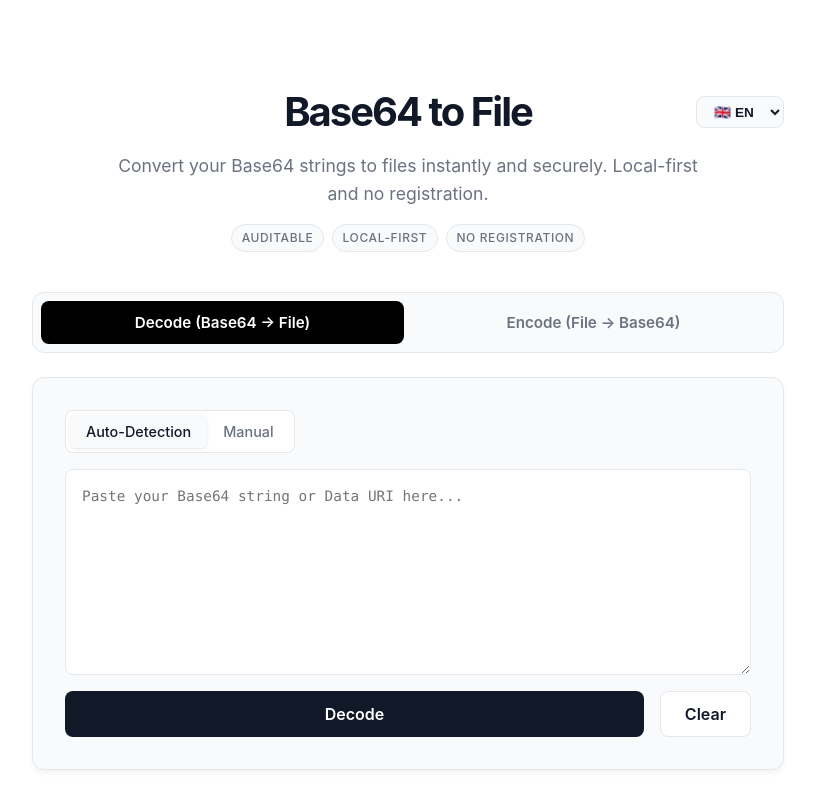
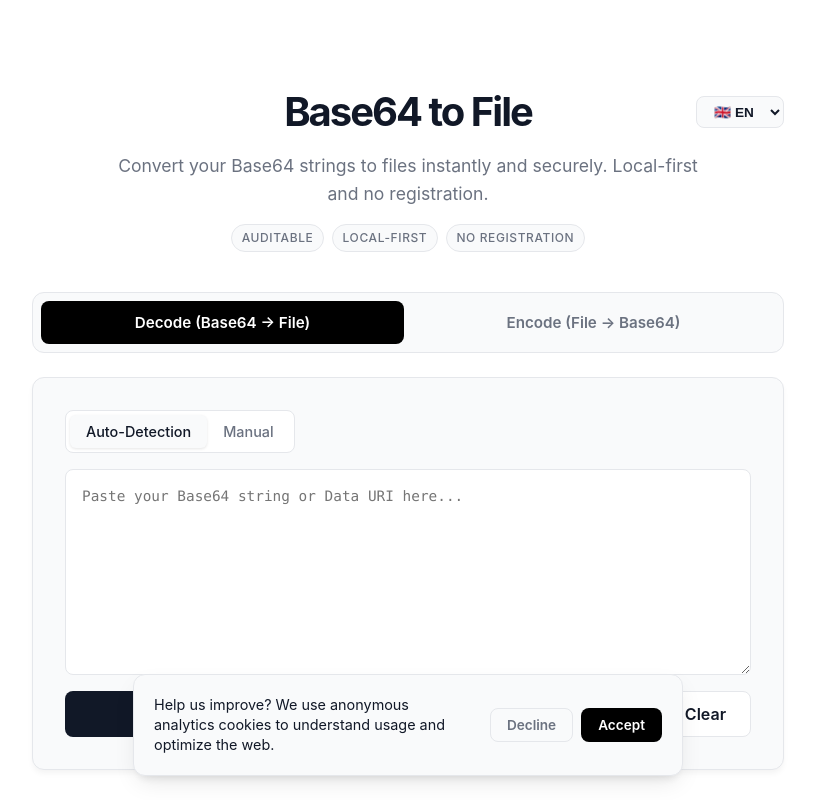
Before and after one commit to jnfire/base64-to-file, a Vue app: page / in a window 1280 px wide. Shown: the top 800 px of the page, without its empty margins (232-1047 px from the left). Built offline with nearby package versions, Linux system fonts and the light colour scheme.

Commit message:
feat: implement cookie consent banner with analytics integration

```diff
--- a/src/App.vue
+++ b/src/App.vue
@@ -6,8 +6,15 @@ import FileResult from './components/FileResult.vue';
 import EncoderInput from './components/EncoderInput.vue';
 import EncoderResult from './components/EncoderResult.vue';
 import AppFooter from './components/AppFooter.vue';
+import CookieBanner from './components/CookieBanner.vue';
 import { useBase64Converter } from './composables/useBase64Converter';
 import { useFileEncoder } from './composables/useFileEncoder';
+import { initAnalytics } from './utils/analytics';
+
+const handleCookieAccept = () => {
+  const gaId = (import.meta.env.VITE_GA_ID as string) || 'G-XXXXXXXXXX';
+  initAnalytics(gaId);
+};
 
 const activeTab = ref<'decode' | 'encode'>('decode');
 
@@ -104,6 +111,7 @@ const {
     </main>
 
     <AppFooter />
+    <CookieBanner @accept="handleCookieAccept" />
   </div>
 </template>
 
--- /dev/null
+++ b/src/components/CookieBanner.vue
@@ -0,0 +1,144 @@
+<script setup lang="ts">
+import { ref, onMounted } from 'vue';
+import { useI18n } from 'vue-i18n';
+
+const { t } = useI18n();
+const emit = defineEmits<{
+  (e: 'accept'): void;
+}>();
+
+const visible = ref(false);
+
+onMounted(() => {
+  const consent = localStorage.getItem('cookie-consent');
+  if (consent === 'granted') {
+    emit('accept');
+  } else if (!consent) {
+    // Show banner after a short delay for smoothness
+    setTimeout(() => {
+      visible.value = true;
+    }, 1000);
+  }
+});
+
+const handleAccept = () => {
+  localStorage.setItem('cookie-consent', 'granted');
+  visible.value = false;
+  emit('accept');
+};
+
+const handleDecline = () => {
+  localStorage.setItem('cookie-consent', 'denied');
+  visible.value = false;
+};
+</script>
+
+<template>
+  <transition name="slide-up">
+    <div v-if="visible" class="cookie-banner">
+      <div class="cookie-banner__content">
+        <p class="cookie-banner__text">{{ t('cookies.text') }}</p>
+        <div class="cookie-banner__actions">
+          <button class="btn-decline" @click="handleDecline">
+            {{ t('cookies.decline') }}
+          </button>
+          <button class="btn-accept" @click="handleAccept">
+            {{ t('cookies.accept') }}
+          </button>
+        </div>
+      </div>
+    </div>
+  </transition>
+</template>
+
+<style scoped>
+.cookie-banner {
+  position: fixed;
+  bottom: 1.5rem;
+  left: 50%;
+  transform: translateX(-50%);
+  width: 90%;
+  max-width: 550px;
+  background-color: var(--bg-surface);
+  border: 1px solid var(--border-color);
+  box-shadow: 0 10px 25px -5px rgba(0, 0, 0, 0.1), 0 8px 10px -6px rgba(0, 0, 0, 0.1);
+  border-radius: 12px;
+  padding: 1.25rem;
+  z-index: 9999;
+}
+
+.cookie-banner__content {
+  display: flex;
+  flex-direction: column;
+  gap: 1rem;
+}
+
+@media (min-width: 640px) {
+  .cookie-banner__content {
+    flex-direction: row;
+    align-items: center;
+    justify-content: space-between;
+    gap: 1.5rem;
+  }
+}
+
+.cookie-banner__text {
+  color: var(--text-main);
+  font-size: 0.9rem;
+  line-height: 1.4;
+  margin: 0;
+}
+
+.cookie-banner__actions {
+  display: flex;
+  gap: 0.5rem;
+  justify-content: flex-end;
+  flex-shrink: 0;
+}
+
+button {
+  padding: 0.5rem 1rem;
+  font-size: 0.85rem;
+  font-weight: 600;
+  border-radius: 8px;
+  cursor: pointer;
+  transition: all 0.2s;
+  border: 1px solid transparent;
+}
+
+.btn-decline {
+  background-color: transparent;
+  color: var(--text-muted);
+  border-color: var(--border-color);
+}
+
+.btn-decline:hover {
+  background-color: var(--bg-surface-hover);
+  color: var(--text-main);
+}
+
+.btn-accept {
+  background-color: var(--accent-color, #000);
+  color: var(--bg-body, #fff);
+}
+
+.btn-accept:hover {
+  opacity: 0.9;
+}
+
+/* Transitions */
+.slide-up-enter-active,
+.slide-up-leave-active {
+  transition: all 0.4s cubic-bezier(0.16, 1, 0.3, 1);
+}
+
+.slide-up-enter-from {
+  opacity: 0;
+  transform: translate(-50%, 2rem);
+}
+
+.slide-up-leave-to {
+  opacity: 0;
+  transform: translate(-50%, 2rem);
+}
+</style>
--- a/src/i18n/en.json
+++ b/src/i18n/en.json
@@ -46,6 +46,11 @@
     "error_too_large": "The file exceeds the {mb}MB security limit.",
     "error_read": "Error reading the file."
   },
+  "cookies": {
+    "text": "Help us improve? We use anonymous analytics cookies to understand usage and optimize the web.",
+    "accept": "Accept",
+    "decline": "Decline"
+  },
   "footer": {
     "text": "Local-first development. Your data, your control.",
     "source": "View Source Code",
--- a/src/i18n/es.json
+++ b/src/i18n/es.json
@@ -46,6 +46,11 @@
     "error_too_large": "El archivo supera el límite de seguridad de {mb}MB.",
     "error_read": "Error al leer el archivo."
   },
+  "cookies": {
+    "text": "¿Nos ayudas a mejorar? Usamos cookies de análisis anónimas para comprender el uso y optimizar la web.",
+    "accept": "Aceptar",
+    "decline": "Rechazar"
+  },
   "footer": {
     "text": "Desarrollo local-first. Tus datos, tu control.",
     "source": "Ver Código Fuente",
--- /dev/null
+++ b/src/utils/analytics.ts
@@ -0,0 +1,24 @@
+// Utilities for Google Analytics 4 integration with dynamic opt-in consent
+
+export function initAnalytics(gaId: string) {
+  if (!gaId) return;
+
+  // Prevent duplicate insertion
+  if (document.getElementById('google-analytics-script')) return;
+
+  const scriptLink = document.createElement('script');
+  scriptLink.id = 'google-analytics-script';
+  scriptLink.async = true;
+  scriptLink.src = `https://www.googletagmanager.com/gtag/js?id=${gaId}`;
+  document.head.appendChild(scriptLink);
+
+  const scriptInit = document.createElement('script');
+  scriptInit.id = 'google-analytics-init';
+  scriptInit.innerHTML = `
+    window.dataLayer = window.dataLayer || [];
+    function gtag(){dataLayer.push(arguments);}
+    gtag('js', new Date());
+    gtag('config', '${gaId}', { 'anonymize_ip': true });
+  `;
+  document.head.appendChild(scriptInit);
+}
```
Also changed, not shown: 6 other files (tests, documents, lock files or other folders).
